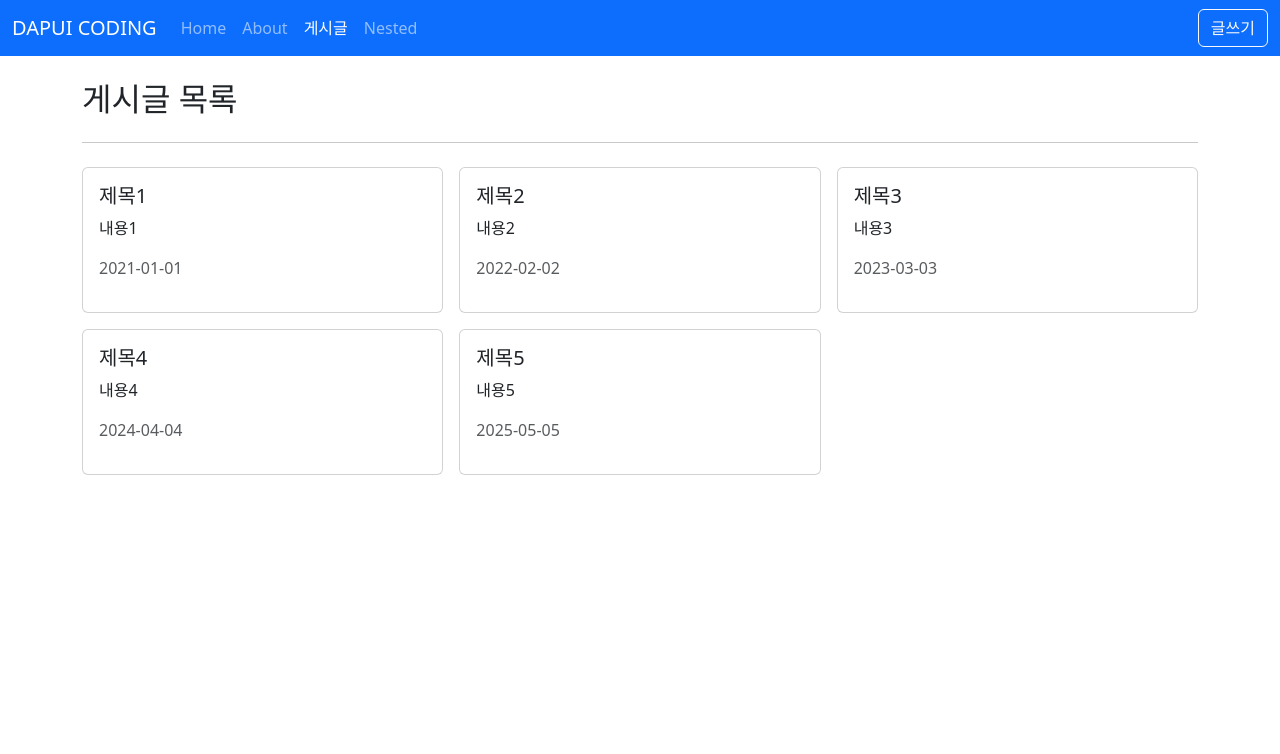
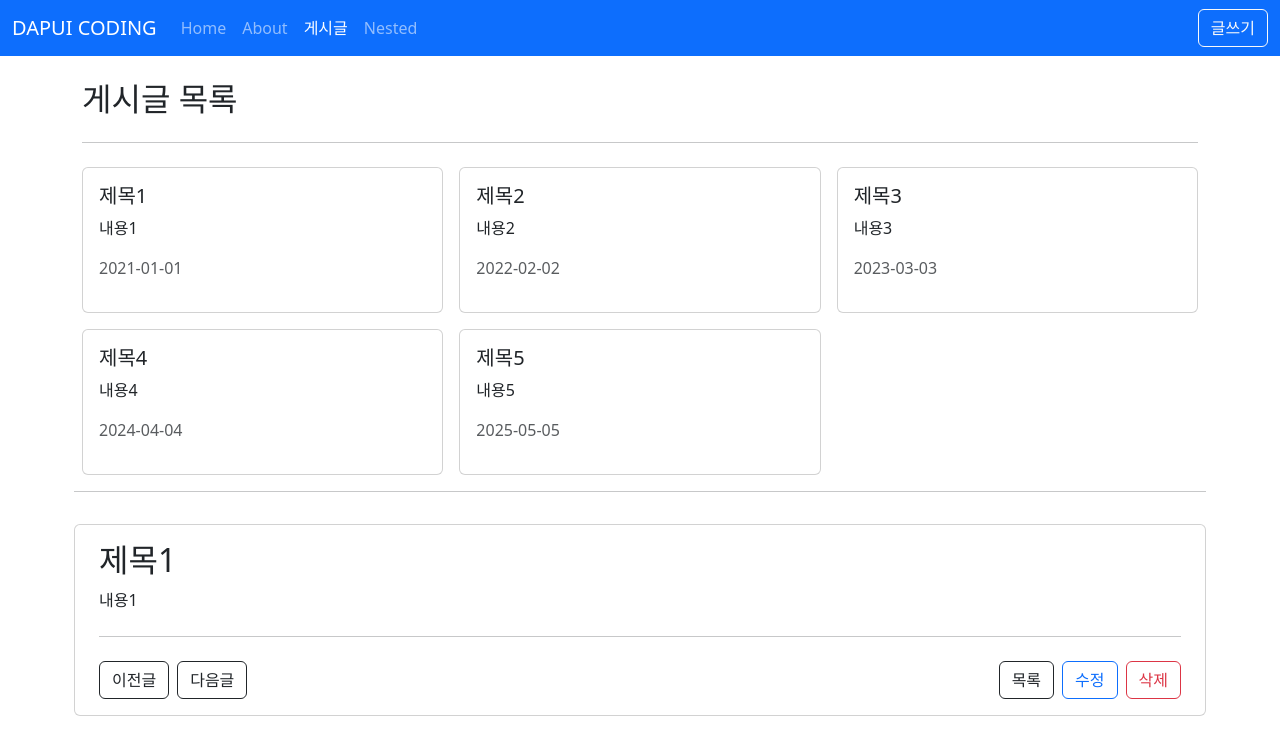
Before and after one commit to dapui/Vue, a Vue app in the folder vue3-posts/: page /posts in a window 1280 px wide. Shown: the top 754 px of the page. Built offline with nearby package versions, Linux system fonts and the light colour scheme.

Commit message:
페이지 컴포넌트에 Props 전달

```diff
--- a/vue3-posts/src/api/posts.js
+++ b/vue3-posts/src/api/posts.js
@@ -1,12 +1,16 @@
 // axios
 const posts = [
-  {id: 1, title: '제목1', content: '내용1', createdAt: '2021-01-01'},
-  {id: 2, title: '제목2', content: '내용2', createdAt: '2022-02-02'},
-  {id: 3, title: '제목3', content: '내용3', createdAt: '2023-03-03'},
-  {id: 4, title: '제목4', content: '내용4', createdAt: '2024-04-04'},
-  {id: 5, title: '제목5', content: '내용5', createdAt: '2025-05-05'},
+  { id: 1, title: '제목1', content: '내용1', createdAt: '2021-01-01' },
+  { id: 2, title: '제목2', content: '내용2', createdAt: '2022-02-02' },
+  { id: 3, title: '제목3', content: '내용3', createdAt: '2023-03-03' },
+  { id: 4, title: '제목4', content: '내용4', createdAt: '2024-04-04' },
+  { id: 5, title: '제목5', content: '내용5', createdAt: '2025-05-05' },
 ];
 
 export function getPosts() {
   return posts;
 }
+
+export function getPostById(id) {
+  return posts.find(item => item.id === id);
+}
--- /dev/null
+++ b/vue3-posts/src/components/AppCard.vue
@@ -0,0 +1,13 @@
+<template>
+  <div class="card">
+    <div v-if="$slots.header" class="card-header">
+      <slot name="header"></slot>
+    </div>
+    <div v-if="$slots.default" class="card-body">
+      <slot></slot>
+    </div>
+    <div v-if="$slots.footer" class="card-footer">
+      <slot name="footer"></slot>
+    </div>
+  </div>
+</template>
--- a/vue3-posts/src/components/posts/PostItem.vue
+++ b/vue3-posts/src/components/posts/PostItem.vue
@@ -1,28 +1,26 @@
 <template>
-  <div class="card">
-    <div class="card-body">
-      <h5 class="card-title">{{ title }}</h5>
-      <p class="card-text">{{ content }}</p>
-      <p class="text-muted">{{ createdAt }}</p>
-    </div>
-  </div>
+  <AppCard>
+    <h5 class="card-title">{{ title }}</h5>
+    <p class="card-text">{{ content }}</p>
+    <p class="text-muted">{{ createdAt }}</p>
+  </AppCard>
 </template>
 
 <script setup>
+import AppCard from '@/components/AppCard.vue';
+
 defineProps({
   title: {
     type: String,
-    required: true
+    required: true,
   },
   content: {
     type: String,
   },
   createdAt: {
     type: [String, Date, Number],
-  }
+  },
 });
 </script>
 
-<style lang="scss" scoped>
-
-</style>
+<style lang="scss" scoped></style>
--- a/vue3-posts/src/router/index.js
+++ b/vue3-posts/src/router/index.js
@@ -36,6 +36,8 @@
     path: '/posts/:id',
     name: 'PostDetail',
     component: PostDetailView,
+    // props: true,
+    props: route => ({ id: parseInt(route.params.id) }),
   },
   {
     path: '/posts/:id/edit',
--- a/vue3-posts/src/views/posts/PostDetailView.vue
+++ b/vue3-posts/src/views/posts/PostDetailView.vue
@@ -1,8 +1,8 @@
 <template>
   <div>
-    <h2>제목</h2>
-    <p>내용</p>
-    <p class="text-muted">2020-01-01</p>
+    <h2>{{ form.title }}</h2>
+    <p>{{ form.content }}</p>
+    <p class="text-muted">{{ form.createAt }}</p>
     <hr class="my-4" />
     <div class="row g-2">
       <div class="col-auto">
@@ -26,25 +26,44 @@
 </template>
 
 <script setup>
-import { useRoute, useRouter } from 'vue-router';
+import { useRouter } from 'vue-router';
+import { getPostById } from '@/api/posts';
+import { ref } from 'vue';
 
-const route = useRoute();
+const props = defineProps({
+  id: Number,
+});
+
 const router = useRouter();
-const id = route.params.id;
+// const id = route.params.id;
+/**
+ * ref
+ * 장) 객체 할당 가능, 일관성
+ * 단) form.value.title, form.value.content
+ *
+ * reactive
+ * 단) 객체 할당 불가능
+ * 장) form.title, form.content
+ */
+const form = ref({});
+
+const fetchPost = () => {
+  const data = getPostById(props.id);
+  form.value = { ...data }; // ... 전개구문을 통해서 객체 복사
+};
+fetchPost();
 
 const goListPage = () => {
   router.push({
-    name: 'PostList'
+    name: 'PostList',
   });
 };
 const goEditPage = () => {
   router.push({
     name: 'PostEdit',
-    params: { id }
+    params: { id: props.id },
   });
 };
 </script>
 
-<style lang="scss" scoped>
-
-</style>
+<style lang="scss" scoped></style>
--- a/vue3-posts/src/views/posts/PostListView.vue
+++ b/vue3-posts/src/views/posts/PostListView.vue
@@ -5,18 +5,24 @@
     <div class="row g-3">
       <div v-for="post in posts" :key="post.id" class="col-4">
         <PostItem
-        :title="post.title"
-        :content="post.content"
-        :created-at="post.createdAt"
-        @click="goPage(post.id)"
+          :title="post.title"
+          :content="post.content"
+          :created-at="post.createdAt"
+          @click="goPage(post.id)"
         ></PostItem>
       </div>
+      <hr />
+      <AppCard>
+        <PostDetailView :id="1"></PostDetailView>
+      </AppCard>
     </div>
   </div>
 </template>
 
 <script setup>
 import PostItem from '@/components/posts/PostItem.vue';
+import PostDetailView from '@/views/posts/PostDetailView.vue';
+import AppCard from "@/components/AppCard.vue";
 import { getPosts } from '@/api/posts';
 import { ref } from 'vue';
 import { useRouter } from 'vue-router';
@@ -29,18 +35,16 @@
 };
 fetchPosts();
 
-const goPage = (id) => {
+const goPage = id => {
   // router.push(`/posts/${id}`);
   // http://localhost:3000/posts/1?searchText=hello#world!
   router.push({
     name: 'PostDetail',
     params: {
-      id
-    }
+      id,
+    },
   });
 };
 </script>
 
-<style lang="scss" scoped>
-
-</style>
+<style lang="scss" scoped></style>
```
